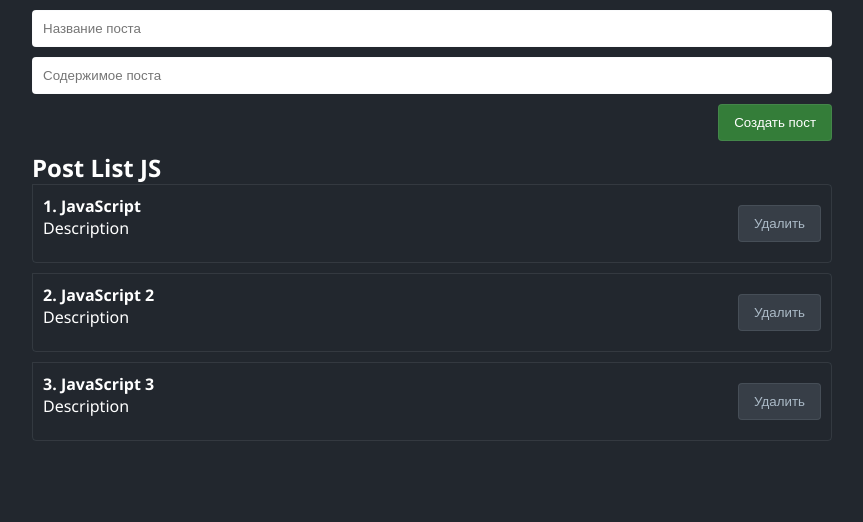
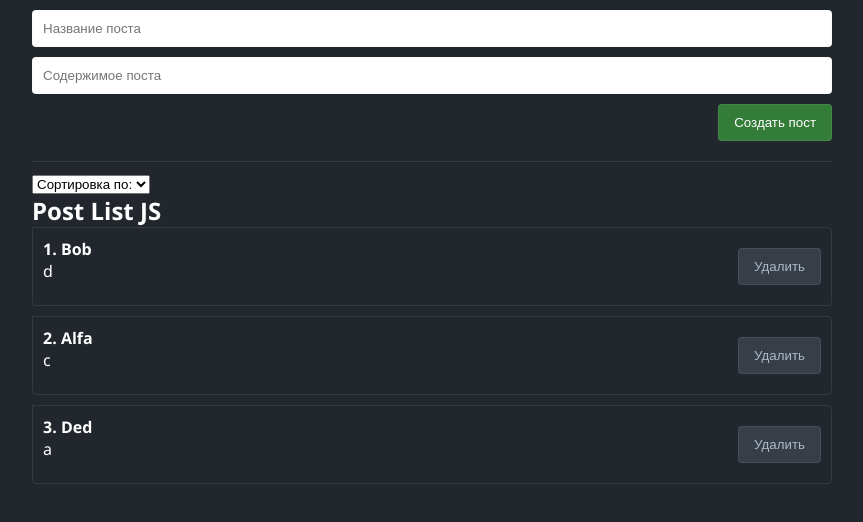
Before and after one commit to kryvetski-andrei/react-posts, a React (Create React App) app: page / in a window 1280 px wide. Shown: the top 522 px of the page, without its empty margins (208-1071 px from the left). Built offline with nearby package versions, Linux system fonts and the light colour scheme.

Commit message:
feat: add sort

```diff
--- a/src/App.js
+++ b/src/App.js
@@ -1,14 +1,17 @@
 import React, { useState } from "react"
 import PostForm from "./components/PostForm";
 import PostList from "./components/PostList";
+import MySelect from "./components/UI/select/MySelect";
 import "./styles/App.css"
 
 function App() {
   const [posts, setPosts] = useState([
-    {id: 1, title: 'JavaScript', body: 'Description'},
-    {id: 2, title: 'JavaScript 2', body: 'Description'},
-    {id: 3, title: 'JavaScript 3', body: 'Description'}
+    {id: 1, title: 'Bob', body: 'd'},
+    {id: 2, title: 'Alfa', body: 'c'},
+    {id: 3, title: 'Ded', body: 'a'}
   ])
+
+  const [selectedSort, setSelectedSort] = useState('')
 
   const createPost = (newPost) => {
     setPosts([...posts, newPost])
@@ -18,14 +21,33 @@ function App() {
     setPosts(posts.filter(p => p.id !== post.id))
   }
 
+  const sortPosts = (sort) => {
+    setSelectedSort(sort)
+    setPosts([...posts].sort((a, b) => a[sort].localeCompare(b[sort])))
+  }
+
   return (
+
+
     <div className="App">
       <PostForm create={createPost}/>
+
+      <hr style={{margin: "10px 0", height: "1px", border: "none", backgroundColor: "#CDD9DB1A"}}/>
+
+      <MySelect
+        value = {selectedSort}
+        onChange = {sortPosts}
+        defaultValue="Сортировка по:"
+        options = {[
+          {value: 'title', name: 'По названию'},
+          {value: 'body', name: 'По описанию'},
+        ]}
+      />
+
       {posts.length !== 0
         ? <PostList remove={removePost} posts={posts} title="Post List JS"/>
         : <div className="no-post-placeholder">NO POSTS HERE :(</div>
       }
-
     </div>
 
   )
--- /dev/null
+++ b/src/components/UI/select/MySelect.jsx
@@ -0,0 +1,20 @@
+import React from "react";
+
+const MySelect= ({options, defaultValue, value, onChange}) => {
+  return (
+    <select
+      value={value}
+      onChange={event => onChange(event.target.value)}
+    >
+      <option disabled value="">{defaultValue}</option>
+
+      {options.map(option =>
+        <option key={option.value} value={option.value}>
+          {option.name}
+        </option>
+      )}
+    </select>
+  )
+}
+
+export default MySelect;
--- a/src/styles/App.scss
+++ b/src/styles/App.scss
@@ -13,6 +13,10 @@ input {
   outline: none;
   border-radius: 4px;
   border: 1px solid #CDD9DB1A;
+}
+
+select {
+  outline: none;
 }
 
 body {
```
